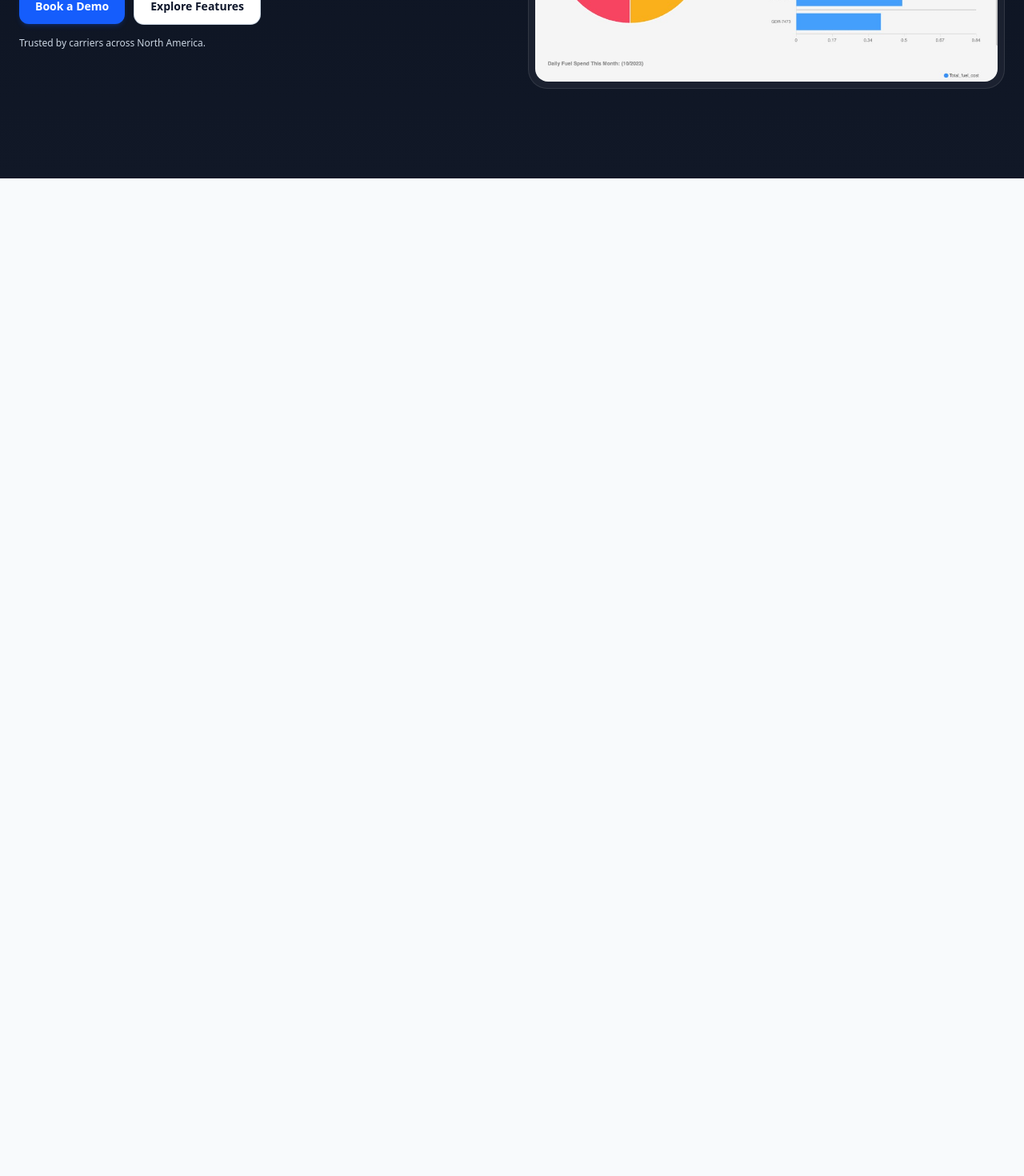
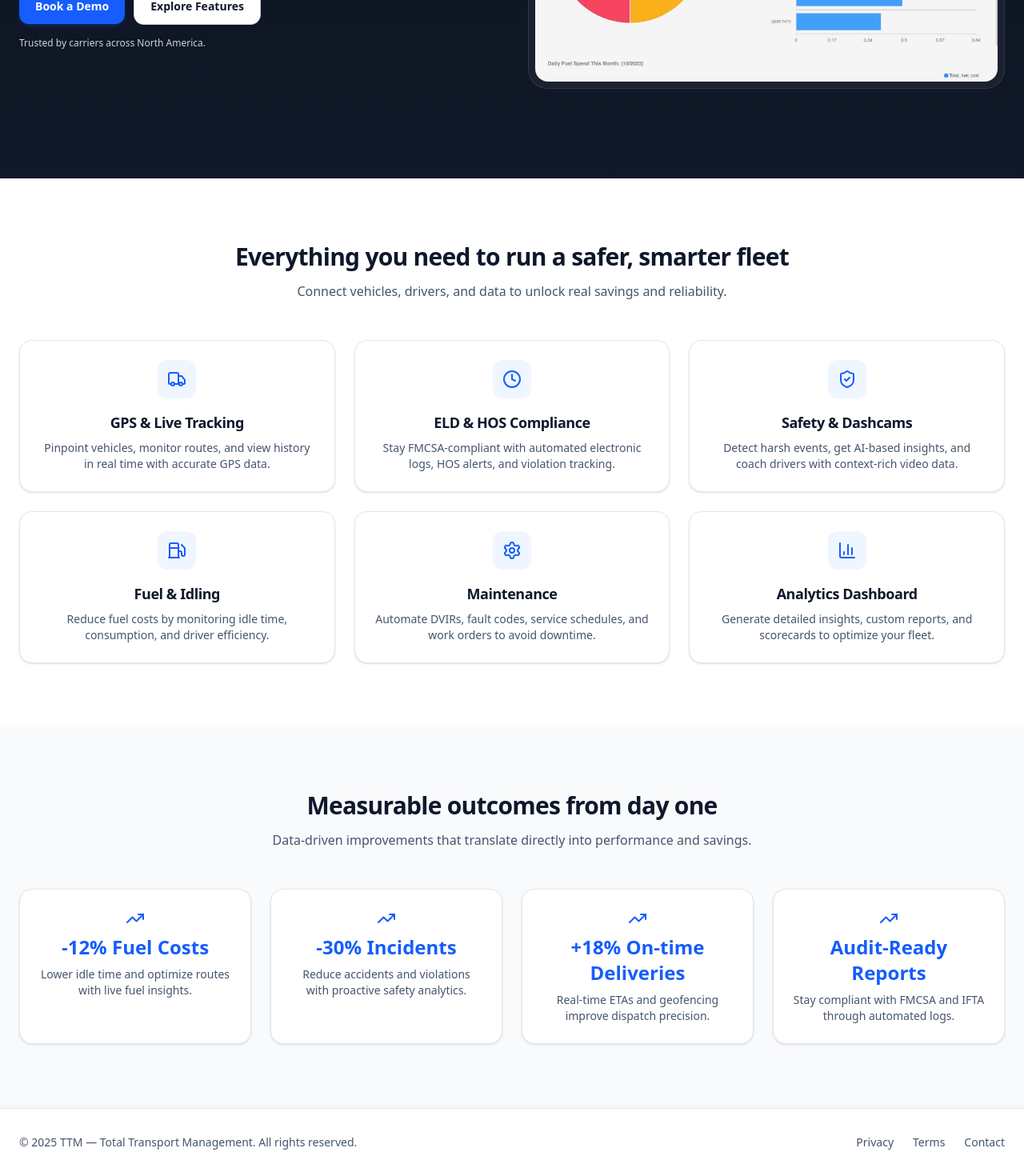
Before and after one commit to Ayush-3012/ttm-fleet, a Next.js app: page / in a window 1280 px wide. Shown: the part 444-1914 px from the top of the page at 80% size. Before the commit the page ends 800 px from the top, so only its background shows below. Built offline with nearby package versions, Linux system fonts and the light colour scheme.

Commit message:
added benefits and features

```diff
--- a/app/layout.tsx
+++ b/app/layout.tsx
@@ -14,7 +14,7 @@ export default function RootLayout({
 }>) {
   return (
     <html lang="en" className="scroll-smooth">
-      <body className="bg-slate-500 text-slate-100 antialiased">{children}</body>
+      <body>{children}</body>
     </html>
   );
 }
--- a/app/page.tsx
+++ b/app/page.tsx
@@ -1,3 +1,6 @@
+import Benefits from "@/components/Benefits";
+import Features from "@/components/Features";
+import Footer from "@/components/Footer";
 import Hero from "@/components/Hero";
 import Navbar from "@/components/Navbar";
 
@@ -6,6 +9,9 @@ export default function Home() {
     <>
       <Navbar />
       <Hero />
+      <Features />
+      <Benefits />
+      <Footer />
     </>
   );
 }
--- /dev/null
+++ b/components/Benefits.tsx
@@ -0,0 +1,48 @@
+import { TrendingUp } from "lucide-react";
+export default function Benefits() {
+  const benefits = [
+    {
+      title: "-12% Fuel Costs",
+      desc: "Lower idle time and optimize routes with live fuel insights.",
+    },
+    {
+      title: "-30% Incidents",
+      desc: "Reduce accidents and violations with proactive safety analytics.",
+    },
+    {
+      title: "+18% On-time Deliveries",
+      desc: "Real-time ETAs and geofencing improve dispatch precision.",
+    },
+    {
+      title: "Audit-Ready Reports",
+      desc: "Stay compliant with FMCSA and IFTA through automated logs.",
+    },
+  ];
+
+  return (
+    <section id="benefits" className="bg-slate-50 py-20">
+      <div className="mx-auto max-w-7xl px-4 sm:px-6 text-center">
+        <h2 className="text-3xl font-bold tracking-tight text-slate-900">
+          Measurable outcomes from day one
+        </h2>
+        <p className="mt-3 text-slate-600 max-w-2xl mx-auto">
+          Data-driven improvements that translate directly into performance and
+          savings.
+        </p>
+
+        <div className="mt-12 grid grid-cols-1 sm:grid-cols-2 lg:grid-cols-4 gap-6">
+          {benefits.map((b) => (
+            <div
+              key={b.title}
+              className="rounded-2xl border border-slate-200 bg-white p-6 shadow-sm hover:shadow-md transition"
+            >
+              <TrendingUp className="h-6 w-6 text-blue-600 mx-auto mb-2" />
+              <div className="text-2xl font-bold text-blue-600">{b.title}</div>
+              <p className="mt-2 text-sm text-slate-600">{b.desc}</p>
+            </div>
+          ))}
+        </div>
+      </div>
+    </section>
+  );
+}
--- /dev/null
+++ b/components/Features.tsx
@@ -0,0 +1,74 @@
+import {
+  Truck,
+  Fuel,
+  BarChart3,
+  ShieldCheck,
+  Settings,
+  Clock,
+} from "lucide-react";
+
+export default function Features() {
+  const features = [
+    {
+      title: "GPS & Live Tracking",
+      desc: "Pinpoint vehicles, monitor routes, and view history in real time with accurate GPS data.",
+      icon: <Truck className="h-6 w-6 text-blue-600" />,
+    },
+    {
+      title: "ELD & HOS Compliance",
+      desc: "Stay FMCSA-compliant with automated electronic logs, HOS alerts, and violation tracking.",
+      icon: <Clock className="h-6 w-6 text-blue-600" />,
+    },
+    {
+      title: "Safety & Dashcams",
+      desc: "Detect harsh events, get AI-based insights, and coach drivers with context-rich video data.",
+      icon: <ShieldCheck className="h-6 w-6 text-blue-600" />,
+    },
+    {
+      title: "Fuel & Idling",
+      desc: "Reduce fuel costs by monitoring idle time, consumption, and driver efficiency.",
+      icon: <Fuel className="h-6 w-6 text-blue-600" />,
+    },
+    {
+      title: "Maintenance",
+      desc: "Automate DVIRs, fault codes, service schedules, and work orders to avoid downtime.",
+      icon: <Settings className="h-6 w-6 text-blue-600" />,
+    },
+    {
+      title: "Analytics Dashboard",
+      desc: "Generate detailed insights, custom reports, and scorecards to optimize your fleet.",
+      icon: <BarChart3 className="h-6 w-6 text-blue-600" />,
+    },
+  ];
+
+  return (
+    <section id="features" className="bg-white py-20">
+      <div className="mx-auto max-w-7xl px-4 sm:px-6 text-center">
+        <h2 className="text-3xl font-bold tracking-tight text-slate-900">
+          Everything you need to run a safer, smarter fleet
+        </h2>
+        <p className="mt-3 text-slate-600">
+          Connect vehicles, drivers, and data to unlock real savings and
+          reliability.
+        </p>
+
+        <div className="mt-12 grid grid-cols-1 sm:grid-cols-2 lg:grid-cols-3 gap-6">
+          {features.map((f) => (
+            <div
+              key={f.title}
+              className="rounded-2xl border border-slate-200 bg-white p-6 shadow-sm hover:shadow-md transition"
+            >
+              <div className="mb-4 flex items-center justify-center h-12 w-12 rounded-xl bg-blue-50 mx-auto">
+                {f.icon}
+              </div>
+              <h3 className="text-lg font-semibold text-slate-900">
+                {f.title}
+              </h3>
+              <p className="mt-2 text-sm text-slate-600">{f.desc}</p>
+            </div>
+          ))}
+        </div>
+      </div>
+    </section>
+  );
+}
--- a/components/Footer.tsx
+++ b/components/Footer.tsx
@@ -0,0 +1,35 @@
+export default function Footer() {
+  return (
+    <footer className="border-t border-slate-200 bg-white shadow-[0_-2px_10px_rgba(0,0,0,0.03)]">
+      <div className="mx-auto max-w-7xl px-4 sm:px-6 py-8 flex flex-col sm:flex-row items-center justify-between gap-4">
+        {/* Left Side */}
+        <p className="text-sm text-slate-600 text-center sm:text-left">
+          © {new Date().getFullYear()} TTM — Total Transport Management. All
+          rights reserved.
+        </p>
+
+        {/* Right Side */}
+        <nav className="flex items-center gap-6 text-sm">
+          <a
+            href="#"
+            className="text-slate-600 hover:text-slate-900 transition"
+          >
+            Privacy
+          </a>
+          <a
+            href="#"
+            className="text-slate-600 hover:text-slate-900 transition"
+          >
+            Terms
+          </a>
+          <a
+            href="#contact"
+            className="text-slate-600 hover:text-slate-900 transition"
+          >
+            Contact
+          </a>
+        </nav>
+      </div>
+    </footer>
+  );
+}
--- a/components/Navbar.tsx
+++ b/components/Navbar.tsx
@@ -1,8 +1,13 @@
+"use client";
 import Link from "next/link";
+import { Menu, X } from "lucide-react";
 import CTAButton from "./CTAButton";
 import Image from "next/image";
+import { useState } from "react";
 
 export default function Navbar() {
+  const [menuOpen, setMenuOpen] = useState(false);
+
   return (
     <header className="sticky top-0 z-50 w-full border-b border-slate-200/70 bg-white/80 backdrop-blur">
       <nav className="mx-auto flex max-w-7xl items-center justify-between px-4 py-3 sm:px-6">
@@ -40,7 +45,49 @@ export default function Navbar() {
           </Link>
           <CTAButton href="#contact">Book a Demo</CTAButton>
         </div>
+
+        <button
+          className="md:hidden p-2 rounded-lg hover:bg-slate-100 transition"
+          onClick={() => setMenuOpen(!menuOpen)}
+          aria-label="Toggle menu"
+        >
+          {menuOpen ? (
+            <X className="h-6 w-6 text-slate-700" />
+          ) : (
+            <Menu className="h-6 w-6 text-slate-700" />
+          )}
+        </button>
       </nav>
+
+      {/* Mobile Dropdown Menu */}
+      {menuOpen && (
+        <div className="md:hidden border-t border-slate-200 bg-white px-4 py-4 space-y-3 shadow-lg">
+          <Link
+            href="#features"
+            className="block text-sm text-slate-700 hover:text-blue-600"
+            onClick={() => setMenuOpen(false)}
+          >
+            Features
+          </Link>
+          <Link
+            href="#benefits"
+            className="block text-sm text-slate-700 hover:text-blue-600"
+            onClick={() => setMenuOpen(false)}
+          >
+            Benefits
+          </Link>
+          <Link
+            href="#contact"
+            className="block text-sm text-slate-700 hover:text-blue-600"
+            onClick={() => setMenuOpen(false)}
+          >
+            Contact
+          </Link>
+          <div className="pt-3">
+            <CTAButton href="#contact">Book a Demo</CTAButton>
+          </div>
+        </div>
+      )}
     </header>
   );
 }
```
Also changed, not shown: app/api/contact/routes.ts (deleted).
